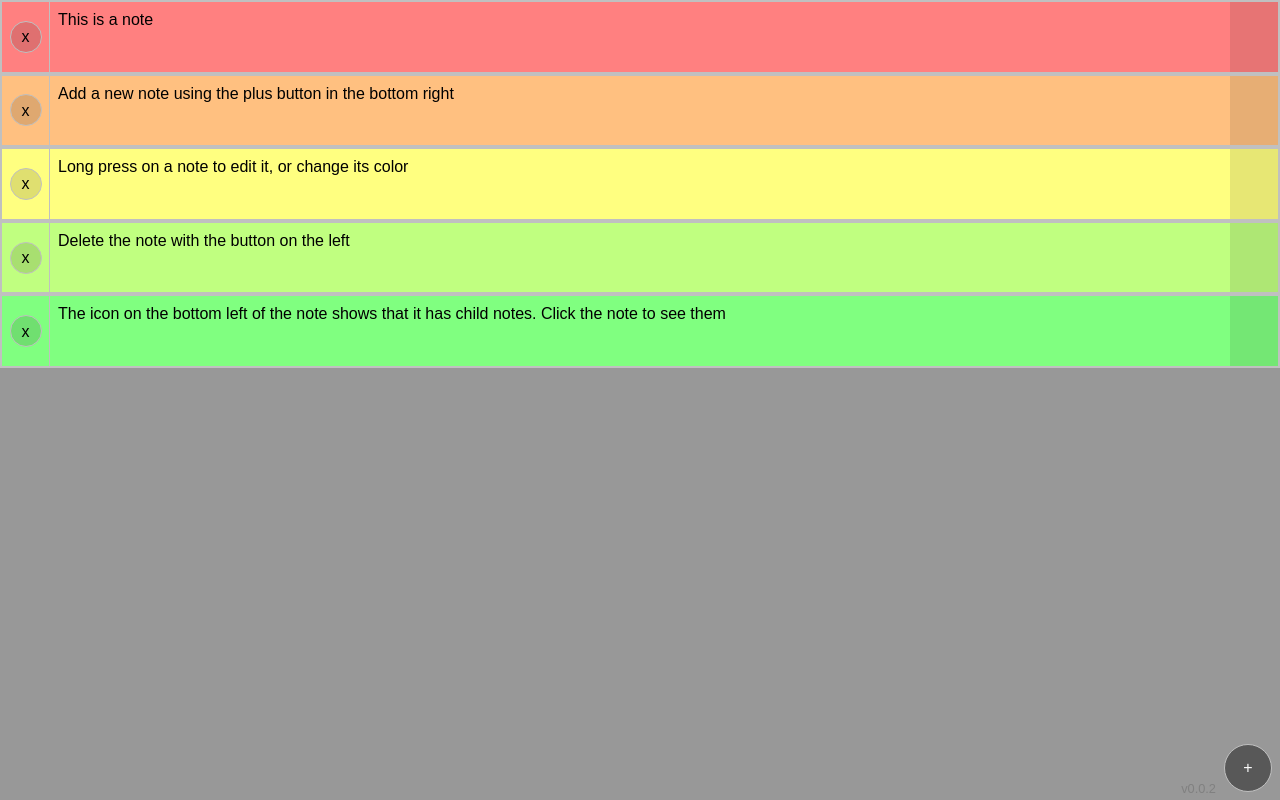
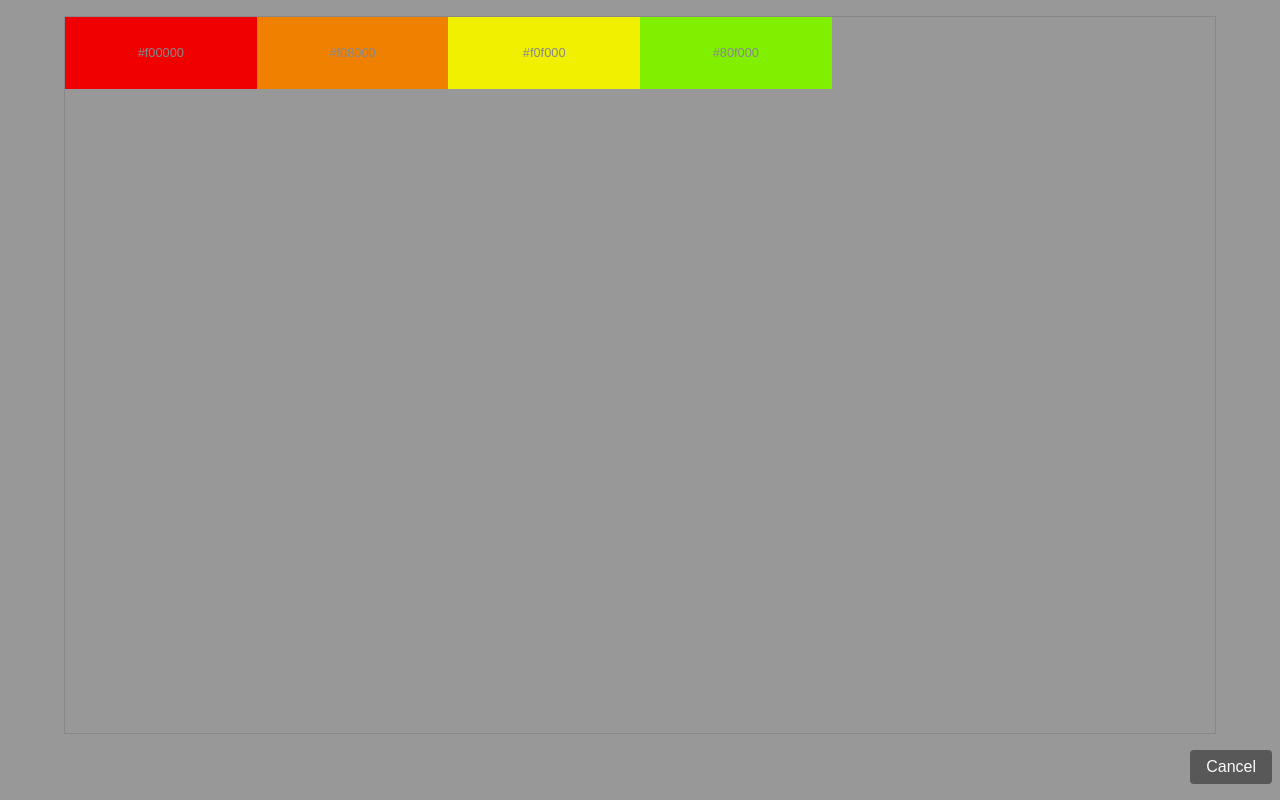
Before and after one commit to philrmass/noted0, a React app: page / in a window 1280 px wide. Built offline with nearby package versions, Linux system fonts and the light colour scheme; the HTML template or start-up script is replaced by a standard one.

Commit message:
add colors

```diff
--- a/src/components/Colors.js
+++ b/src/components/Colors.js
@@ -7,14 +7,19 @@ import styles from './Colors.module.css';
 function Colors() {
   const dis = useDispatch();
   const editingId = useSelector(state => state.ui.editingId);
-  const colors = ['#f08000'];
+  const colors = [
+    '#f00000',
+    '#f08000',
+    '#f0f000',
+    '#80f000',
+  ];
 
   const save = (color) => {
     dis(updateColor(editingId, color));
     dis(removeOverlay('colors'));
   };
 
-  const buildColors = () => {
+  const buildColors = () => (
     colors.map((color) => {
       const style = { background: color };
 
@@ -28,14 +33,16 @@ function Colors() {
           {color}
         </li>
       );
-    });
-  };
+    })
+  );
 
   return (
     <main className={styles.main}>
-      <ul className={styles.colors}>
-        {buildColors()}
-      </ul>
+      <div className={styles.content}>
+        <ul className={styles.colors}>
+          {buildColors()}
+        </ul>
+      </div>
       <div className={styles.buttons}>
         <button
           className={styles.button}
--- a/src/components/Colors.module.css
+++ b/src/components/Colors.module.css
@@ -4,16 +4,36 @@
   bottom: 0;
   left: 0;
   right: 0;
+  padding-top: var(--size2);
   background: var(--backgroundDark);
   z-index: 200;
+  display: flex;
+  flex-direction: column;
+}
+
+.content {
+  flex-grow: 1;
+  display: flex;
+  flex-direction: column;
+  justify-content: center;
+  align-items: center;
 }
 
 .colors {
+  flex-grow: 1;
+  width: 90vw;
+  display: grid;
+  grid-template-columns: repeat(6, 1fr);
+  border: 1px solid #2222;
 }
 
 .color {
-  width: var(--size8);
-  height: var(--size8);
+  height: 10%;
+  color: #888;
+  font-size: 0.8em;
+  display: flex;
+  justify-content: center;
+  align-items: center;
 }
 
 .buttons {
--- a/src/redux/uiReducer.js
+++ b/src/redux/uiReducer.js
@@ -4,8 +4,10 @@ import { /*saveItem, */loadItem } from '../utilities/storage';
 const parentIdKey = 'notedParent';
 
 const defaultState = {
-  editingId: null,
-  overlays: [],
+  editingId: '0db22f4a-cfd3-46d6-8292-2eca5266d444',
+  overlays: ['editor', 'colors'],
+  //editingId: null,
+  //overlays: [],
   parentId: loadItem(parentIdKey, 'root'),
 };
 //saveItem(parentIdKey, parentId);
--- a/src/version.js
+++ b/src/version.js
@@ -1,3 +1,3 @@
-const version = '0.0.2';
+const version = '0.0.3';
 
 export default version;
```
Also changed, not shown: 1 other file (tests, documents, lock files or other folders).
